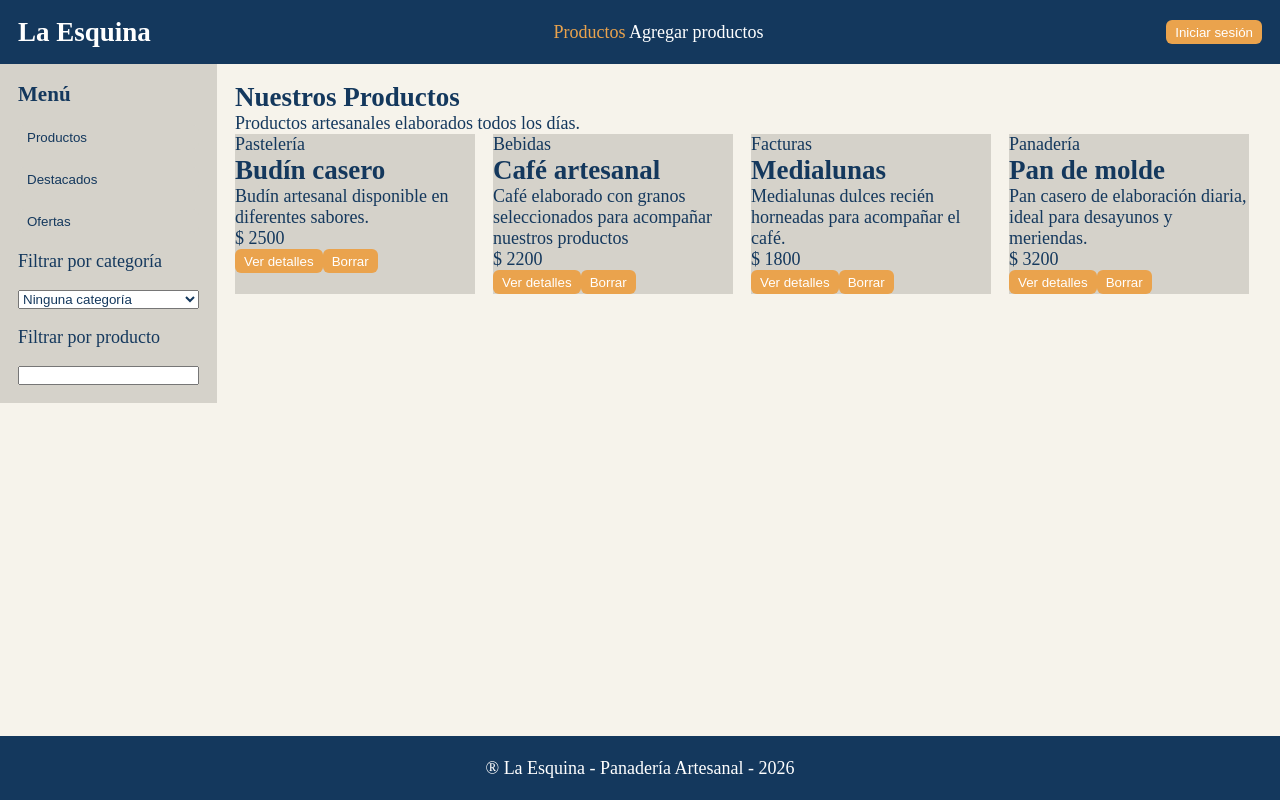
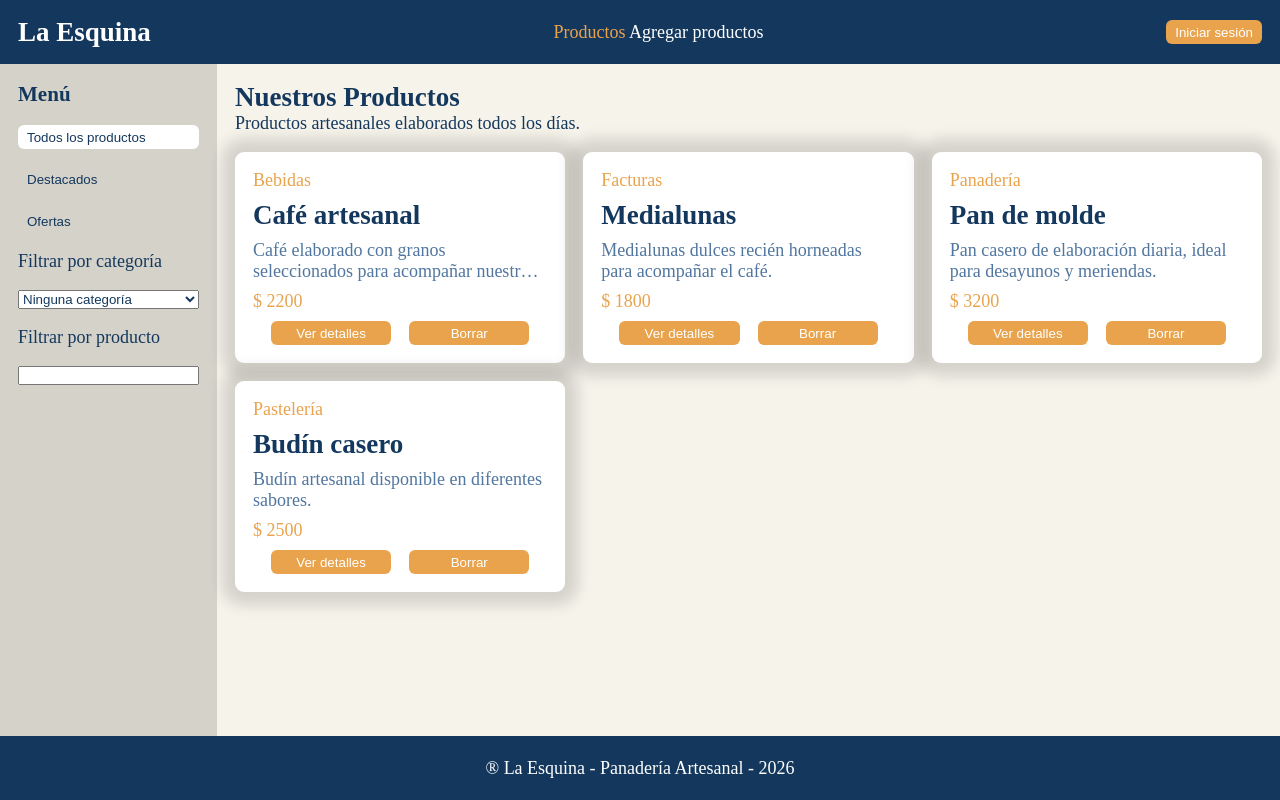
Before and after one commit to NDondero/Cafe-La-Esquina-UTN, an Angular app: page /productos in a window 1280 px wide. Built offline with nearby package versions, Linux system fonts and the light colour scheme; data requests are answered from the project's data file.

Commit message:
styles: grilla de productos y tarjetas

```diff
--- a/src/app/products/features/product-list/product-list.css
+++ b/src/app/products/features/product-list/product-list.css
@@ -1,4 +1,5 @@
 :host {
+  height: 100%;
   display: grid;
   grid-template-columns: auto 1fr;
 }
@@ -14,6 +15,10 @@ aside {
 
   button {
     background-color: var(--bg-secondary);
+
+    &.active-filter {
+      background-color: #fff;
+    }
   }
 
   button,
@@ -25,16 +30,17 @@ aside {
   }
 }
 
-.active-filter {
-  background-color: #fff;
-}
-
 section {
   padding: 1rem;
+
+  p {
+    margin-bottom: 1rem;
+  }
 }
 
 .card-container {
-  display: flex;
-  flex-wrap: wrap;
+  display: grid;
+  grid-template-columns: repeat(auto-fit, minmax(min(100%, 17.5rem), 1fr));
   gap: 1rem;
+  list-style: none;
 }
--- a/src/app/products/features/product-list/product-list.html
+++ b/src/app/products/features/product-list/product-list.html
@@ -2,18 +2,45 @@
 
 <aside>
   <h3>Menú</h3>
-  <button (click)="cleanFilters()">Productos</button>
-  <button (click)="filterBySaleOrFeatured.set('isFeatured')">Destacados</button>
-  <button (click)="filterBySaleOrFeatured.set('isOnSale')">Ofertas</button>
+  <button [class.active-filter]="!hasFilters()" (click)="cleanFilters()">
+    @if (hasFilters()) {
+      Limpiar filtros
+    } @else {
+      Todos los productos
+    }
+  </button>
+  <button
+    [class.active-filter]="filterBySaleOrFeatured() === 'isFeatured'"
+    (click)="filterBySaleOrFeatured.set('isFeatured')"
+  >
+    Destacados
+  </button>
+  <button
+    [class.active-filter]="filterBySaleOrFeatured() === 'isOnSale'"
+    (click)="filterBySaleOrFeatured.set('isOnSale')"
+  >
+    Ofertas
+  </button>
   <label for="category">Filtrar por categoría</label>
-  <select id="category" [(ngModel)]="filterByCategory">
+  <select
+    id="category"
+    #categorySelect
+    [value]="filterByCategory()"
+    (change)="filterByCategory.set(categorySelect.value)"
+  >
     <option value="">Ninguna categoría</option>
     @for (category of categories; track $index) {
       <option [value]="category">{{ category }}</option>
     }
   </select>
   <label for="name">Filtrar por producto</label>
-  <input type="text" id="name" [(ngModel)]="filterByName">
+  <input
+    type="text"
+    id="name"
+    #nameInput
+    [value]="filterByName()"
+    (input)="filterByName.set(nameInput.value)"
+  />
 </aside>
 
 <section>
@@ -22,16 +49,18 @@
   @if (isLoaing()) {
     <p>Cargando productos...</p>
   } @else {
-    <div class="card-container">
+    <ul class="card-container">
       @for (product of products; track product.id) {
+        <li>
           <app-product-card
             [product]="product"
             (productDeleted)="deleteProduct($event)"
             (navigationSelected)="navigateToDetails($event)"
           ></app-product-card>
+        </li>
       } @empty {
-      <p>No hay productos cargados...</p>
+        <li>No hay productos cargados...</li>
       }
-  </div>
+    </ul>
   }
 </section>
--- a/src/app/products/features/product-list/product-list.ts
+++ b/src/app/products/features/product-list/product-list.ts
@@ -3,10 +3,10 @@ import { ProductClient } from '../../data-access/product-client';
 import { toSignal } from '@angular/core/rxjs-interop';
 import { ProductCard } from '../../ui/product-card/product-card';
 import { Router } from '@angular/router';
-import { FormsModule } from '@angular/forms';
+import { Product } from '../../data-access/product';
 
 @Component({
-  imports: [ProductCard, FormsModule],
+  imports: [ProductCard],
   selector: 'app-product-list',
   styleUrl: './product-list.css',
   templateUrl: './product-list.html',
@@ -21,35 +21,40 @@ export default class ProductList {
     if (!products) return [];
     const SaleOrFeatureFilter = this.filterBySaleOrFeatured();
     if (SaleOrFeatureFilter) {
-      if (SaleOrFeatureFilter === 'isFeatured') {
-        products = products.filter((p) => p.isFeatured);
-      } else {
-        products = products.filter((p) => p.isOnSale);
-      }
+      products =
+        SaleOrFeatureFilter === 'isFeatured'
+          ? products.filter((p) => p.isFeatured)
+          : products.filter((p) => p.isOnSale);
     }
     const categoryFilter = this.filterByCategory();
     if (categoryFilter) {
       products = products.filter((p) => p.category === categoryFilter);
     }
-    const nameFilter = this.filterByName();
+    const nameFilter = this.filterByName().trim().toLocaleLowerCase();
     if (nameFilter) {
       products = products.filter((p) => p.name.toLocaleLowerCase().includes(nameFilter));
     }
 
-    return [...products.sort((a, b) => a.name.localeCompare(b.name))];
+    return this.toSortedByCategoryAndName(products);
   });
   protected readonly isLoaing = computed(() => this.productsSource() === undefined);
 
   protected readonly categories = ['Panadería', 'Pastelería', 'Facturas', 'Bebidas'];
 
-  protected readonly filterBySaleOrFeatured = signal<'isOnSale' | 'isFeatured' | undefined>(
-    undefined,
-  );
+  protected readonly filterBySaleOrFeatured = signal<'isOnSale' | 'isFeatured' | ''>('');
   protected readonly filterByName = signal<string>('');
   protected readonly filterByCategory = signal<string>('');
 
+  protected readonly hasFilters = computed(() => {
+    return (
+      this.filterBySaleOrFeatured() !== '' ||
+      this.filterByName() !== '' ||
+      this.filterByCategory() !== ''
+    );
+  });
+
   cleanFilters() {
-    this.filterBySaleOrFeatured.set(undefined);
+    this.filterBySaleOrFeatured.set('');
     this.filterByName.set('');
     this.filterByCategory.set('');
   }
@@ -66,4 +71,11 @@ export default class ProductList {
   navigateToDetails(id: string | number) {
     this.router.navigate(['productos', id]);
   }
+
+  private toSortedByCategoryAndName(products: Product[]) {
+    return [...products].sort((a, b) => {
+      const categoryComparator = a.category.localeCompare(b.category);
+      return categoryComparator !== 0 ? categoryComparator : a.name.localeCompare(b.name);
+    });
+  }
 }
--- a/src/app/products/ui/product-card/product-card.css
+++ b/src/app/products/ui/product-card/product-card.css
@@ -1,5 +1,29 @@
-:host {
-  /* flex: 1 0 240px; */
-  width: 240px;
-  background-color: var(--bg-secondary);
+article {
+  background-color: #fff;
+  padding: 1rem;
+  border: none;
+  border-radius: 0.5rem;
+  display: flex;
+  flex-direction: column;
+  gap: 0.5rem;
+  box-shadow: 0 0 0.75rem 0.75rem #0002;
+
+  .buttons {
+    display: flex;
+    padding-inline: 1rem;
+    gap: 1rem;
+    justify-content: space-evenly;
+
+    button {
+      flex: 1;
+    }
+  }
 }
+
+.description {
+  display: -webkit-box;
+  -webkit-box-orient: vertical;
+  -webkit-line-clamp: 2;
+  line-clamp: 2;
+  overflow: hidden;
+}
--- a/src/app/products/ui/product-card/product-card.html
+++ b/src/app/products/ui/product-card/product-card.html
@@ -1,10 +1,10 @@
 @let product = this.product();
 
 <article>
-  <p>{{ product.category }}</p>
+  <p [style.color]="'var(--color-accent)'">{{ product.category }}</p>
   <h2>{{ product.name }}</h2>
-  <p>{{ product.description }}</p>
-  <p>$ {{ product.price }}</p>
+  <p [style.color]="'var(--text-secondary)'" class="description">{{ product.description }}</p>
+  <p [style.color]="'var(--color-accent)'">$ {{ product.price }}</p>
   <div class="buttons">
     <button (click)="navigationSelected.emit(product.id)">Ver detalles</button>
     <button (click)="productDeleted.emit(product.id)">Borrar</button>
```
Lines whose indentation alone changed are shown as unchanged.
